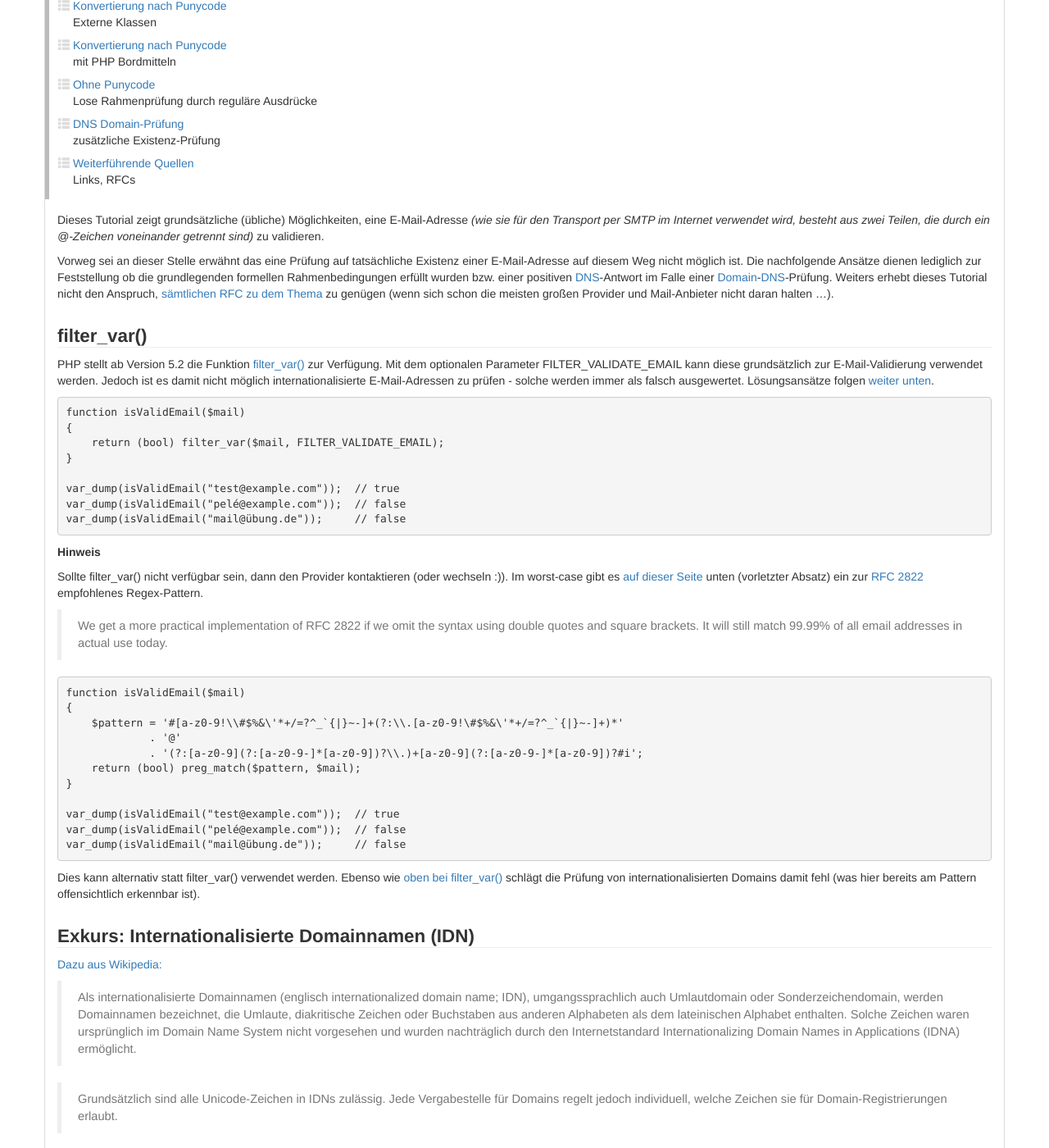
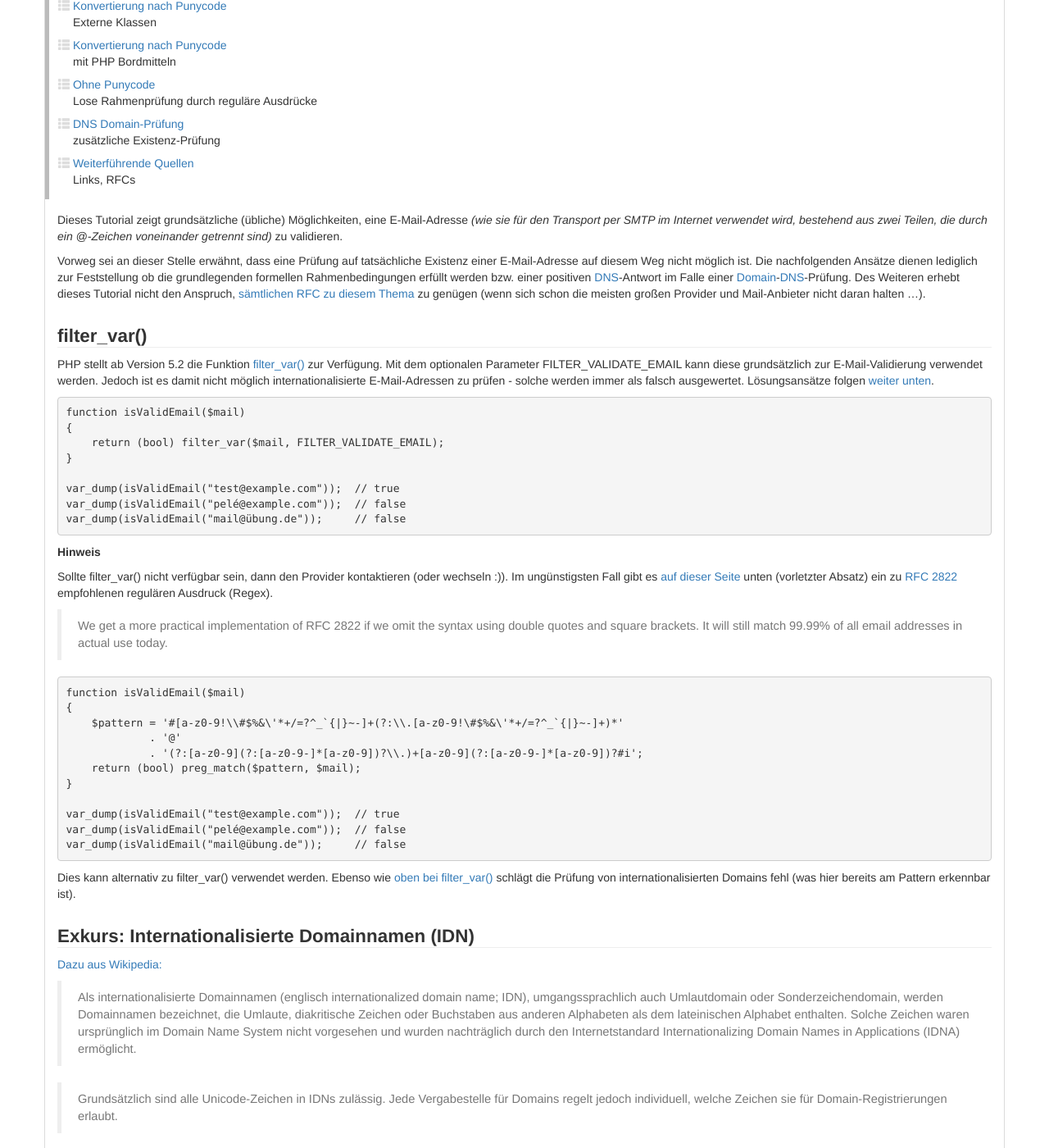
Before and after one commit to php-de/php-de.github.io, a Jekyll site: the page built from email/standard-mail-validation.md, in a window 1280 px wide and 1400 px high, scrolled down 317 px. Shown: the whole window at 82% size. Built offline with Jekyll 4.4.1, drawn with Linux system fonts in a browser that asks for light colours; nearby versions of some CDN libraries; some of the changed text lies outside the part shown.

Commit message:
Update email\standard-mail-validation.md
Interpunktion, Orthographie, Ausdrucksvermögen

```diff
--- a/email/standard-mail-validation.md
+++ b/email/standard-mail-validation.md
@@ -40,10 +40,10 @@ inhalt:
         simple: "Links, RFCs"
 ---
 
-Dieses Tutorial zeigt grundsätzliche (übliche) Möglichkeiten, eine E-Mail-Adresse *(wie sie für den Transport per SMTP im Internet verwendet wird, besteht aus zwei Teilen, die durch ein @-Zeichen voneinander getrennt sind)*
+Dieses Tutorial zeigt grundsätzliche (übliche) Möglichkeiten, eine E-Mail-Adresse *(wie sie für den Transport per SMTP im Internet verwendet wird, bestehend aus zwei Teilen, die durch ein @-Zeichen voneinander getrennt sind)*
  zu validieren.
 
-Vorweg sei an dieser Stelle erwähnt das eine Prüfung auf tatsächliche Existenz einer E-Mail-Adresse auf diesem Weg nicht möglich ist. Die nachfolgende Ansätze dienen lediglich zur Feststellung ob die grundlegenden formellen Rahmenbedingungen erfüllt wurden bzw. einer positiven [DNS](http://de.wikipedia.org/wiki/Domain_Name_System)-Antwort im Falle einer [Domain](http://de.wikipedia.org/wiki/Domain)-[DNS](http://de.wikipedia.org/wiki/Domain_Name_System)-Prüfung. Weiters erhebt dieses Tutorial nicht den Anspruch, [sämtlichen RFC zu dem Thema](#rfc) zu genügen (wenn sich schon die meisten großen Provider und Mail-Anbieter nicht daran halten ...).
+Vorweg sei an dieser Stelle erwähnt, dass eine Prüfung auf tatsächliche Existenz einer E-Mail-Adresse auf diesem Weg nicht möglich ist. Die nachfolgenden Ansätze dienen lediglich zur Feststellung ob die grundlegenden formellen Rahmenbedingungen erfüllt werden bzw. einer positiven [DNS](http://de.wikipedia.org/wiki/Domain_Name_System)-Antwort im Falle einer [Domain](http://de.wikipedia.org/wiki/Domain)-[DNS](http://de.wikipedia.org/wiki/Domain_Name_System)-Prüfung. Des Weiteren erhebt dieses Tutorial nicht den Anspruch, [sämtlichen RFC zu diesem Thema](#rfc) zu genügen (wenn sich schon die meisten großen Provider und Mail-Anbieter nicht daran halten ...).
 
 ### filter_var()
 
@@ -62,7 +62,7 @@ var_dump(isValidEmail("mail@übung.de"));     // false
 
 **Hinweis**
 
-Sollte filter_var() nicht verfügbar sein, dann den Provider kontaktieren (oder wechseln :)). Im worst-case gibt es [auf dieser Seite](http://www.regular-expressions.info/email.html) unten (vorletzter Absatz) ein zur [RFC 2822](http://tools.ietf.org/html/rfc2822) empfohlenes Regex-Pattern.
+Sollte filter_var() nicht verfügbar sein, dann den Provider kontaktieren (oder wechseln :)). Im ungünstigsten Fall gibt es [auf dieser Seite](http://www.regular-expressions.info/email.html) unten (vorletzter Absatz) ein zu [RFC 2822](http://tools.ietf.org/html/rfc2822) empfohlenen regulären Ausdruck (Regex).
 
 > We get a more practical implementation of RFC 2822 if we omit the syntax using double quotes and square brackets. It will still match 99.99% of all email addresses in actual use today.
 
@@ -80,7 +80,7 @@ var_dump(isValidEmail("pelé@example.com"));  // false
 var_dump(isValidEmail("mail@übung.de"));     // false
 ~~~
 
-Dies kann alternativ statt filter_var() verwendet werden. Ebenso wie [oben bei filter_var()](#filtervar) schlägt die Prüfung von internationalisierten Domains damit fehl (was hier bereits am Pattern offensichtlich erkennbar ist).
+Dies kann alternativ zu filter_var() verwendet werden. Ebenso wie [oben bei filter_var()](#filtervar) schlägt die Prüfung von internationalisierten Domains fehl (was hier bereits am Pattern erkennbar ist).
 
 
 ### Exkurs: Internationalisierte Domainnamen (IDN)
```
Also changed, not shown: other parts of email/standard-mail-validation.md (+9 -9 lines).
